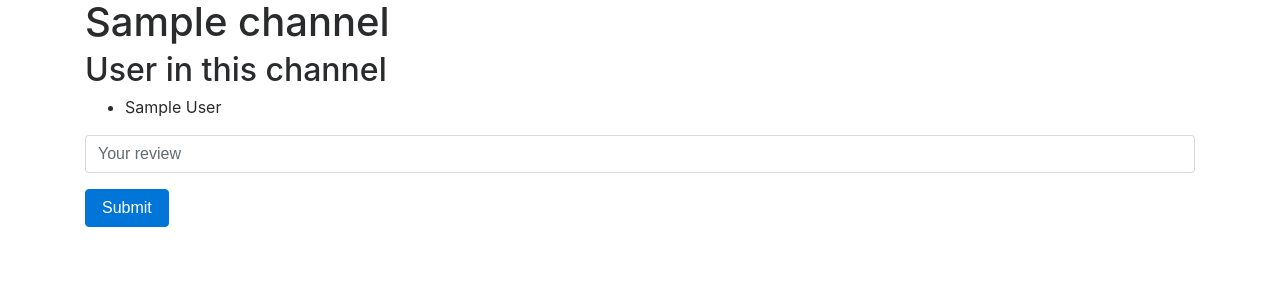
After one commit to Stanley1312/Project2-cs50, a Flask app: a page that uses Register/templates/channel_info.html in a window 1280 px wide. The commit adds this page. Shown: the top 300 px of the page. Run offline with Flask 2, Linux system fonts and the light colour scheme; tables that the repository leaves empty hold one stand-in row (values such as "Sample post"); some libraries are stand-ins or nearby versions.

Commit message:
code cuoi ngay 2/6/2020

```diff
--- a/Register/application.py
+++ b/Register/application.py
@@ -19,11 +19,17 @@ def main():
 @app.route("/")
 def home():
     if 'username' in session:
-        print("---------singin----------")
-        print(session['username'])
         name = session['username']
+        all_channels = Channel.query.all()
+        print(all_channels)
+        print(type(all_channels))
+        if len(all_channels) > 0:
+            message = True
+        else:
+            message = False
+        print(message)
         full_filename = os.path.join(app.config['UPLOAD_FOLDER'],'first.jpg')
-        return render_template("home.html",user_image=full_filename,name=name)
+        return render_template("home.html",user_image=full_filename,name=name,message=message,all_channels=all_channels)
     return render_template("login.html")
 
 @app.route("/login", methods=["POST"])
@@ -82,18 +88,23 @@ def channel_of_username():
 @app.route("/channel",methods=["POST"])
 def create_channel():
     name = session['username']
-    print(2222222222222222222222)
     user = User.query.filter_by(name=name)[0]
     id_user = user.id
     title = request.form.get("title")
-    print(user)
-    print(type(user))
-    print(title)
     new_channel = Channel(title=title,creator_id=id_user)
     user.channels.append(new_channel)
     db.session.add(user)
     db.session.commit()
     return redirect(url_for('channel_of_username'))
+
+@app.route("/channel/infor/<string:title>")
+def channelRender(title):
+    channel = Channel.query.filter_by(title=title).all()[0]
+    title = channel.title
+    users = channel.users
+
+    return render_template("channel_info.html",title=title,users=users)
+
 if __name__ == "__main__":
     with app.app_context():
         main()
--- /dev/null
+++ b/Register/templates/channel_info.html
@@ -0,0 +1,25 @@
+{% extends "layout.html" %}
+{% block title %}
+    Channel infomation
+{% endblock %}
+{% block body %}
+    <h1>{{title}}</h1>
+
+    <h2>User in this channel</h2>
+    <ul>
+        {% for user in users %}
+            <li>{{ user.name }}</li>
+        {% endfor %}
+    </ul>
+    <form action="{{ url_for('blogRender',title=title,alert=True) }}" method="post">
+        <div class="form-group">
+            <input class="form-control" name="content" placeholder="Your review" >
+        </div>
+        <input type="hidden" value={{title}} name="title">
+        <input type="hidden" value={{content}} name="content">
+        <input type="hidden" value={{author}} name="author">
+        <div class="form-group">
+            <button class="btn btn-primary">Submit</button>
+        </div>
+    </form>
+{% endblock %}
```
Also changed, not shown: Register/models.py (+0 -12 lines), Register/templates/home.html (+9 -0 lines).
